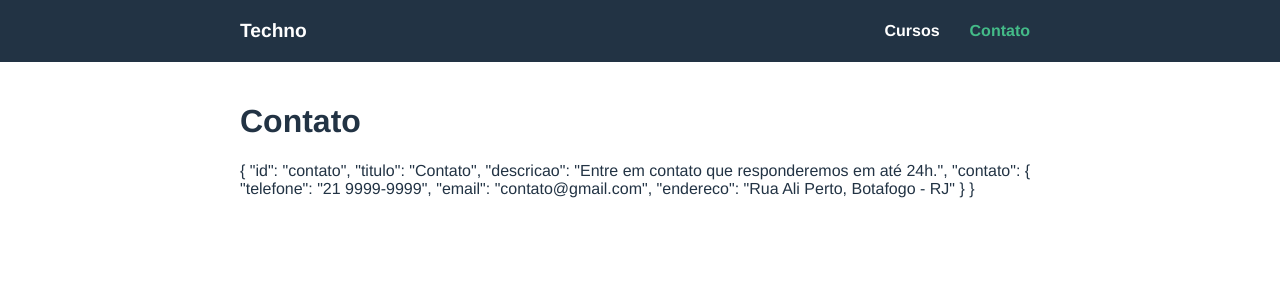
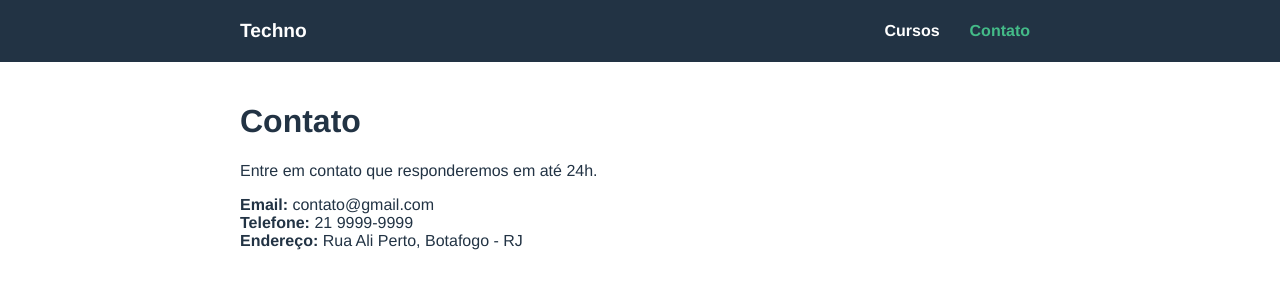
Before and after one commit to WillRy/vuejs2-completo, a Vue app in the folder 07-vue-router/techno-cursos/: page /contato in a window 1280 px wide. Shown: the top 300 px of the page. Built offline with nearby package versions, Linux system fonts and the light colour scheme; data requests are answered from the project's data file.

Commit message:
AUla 0712 Contato
- Criada a página contato do projeto
  techno-cursos

```diff
--- a/07-vue-router/techno-cursos/src/views/Contato.vue
+++ b/07-vue-router/techno-cursos/src/views/Contato.vue
@@ -3,8 +3,13 @@
     <PageLoading v-if="loading"/>
     <transition mode="out-in">
       <div v-if="api">
-        <h1>Contato</h1>
-        {{ api }}
+        <h1>{{ api.titulo }}</h1>
+        <p>{{ api.descricao }}</p>
+        <ul>
+          <li><b>Email:</b> {{api.contato.email}}</li>
+          <li><b>Telefone:</b> {{api.contato.telefone}}</li>
+          <li><b>Endereço:</b> {{api.contato.endereco}}</li>
+        </ul>
       </div>
     </transition>
   </div>
@@ -12,9 +17,10 @@
 
 <script>
 import fetchData from "@/mixins/fetchData";
+
 export default {
   name: "Contato",
-  mixins:[fetchData],
+  mixins: [fetchData],
   created() {
     this.fetchData('/contato');
   }
```
